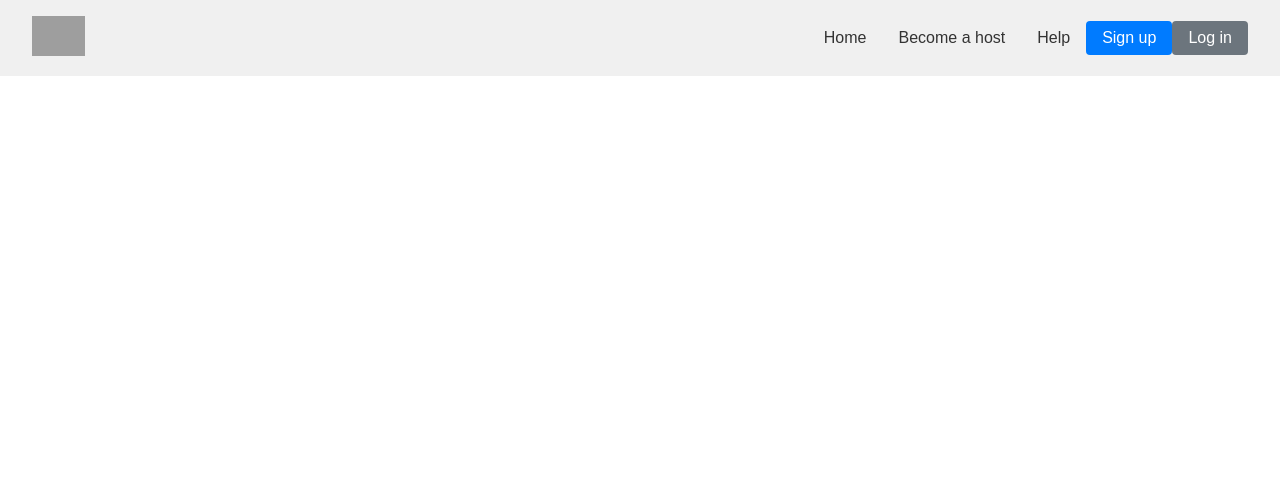
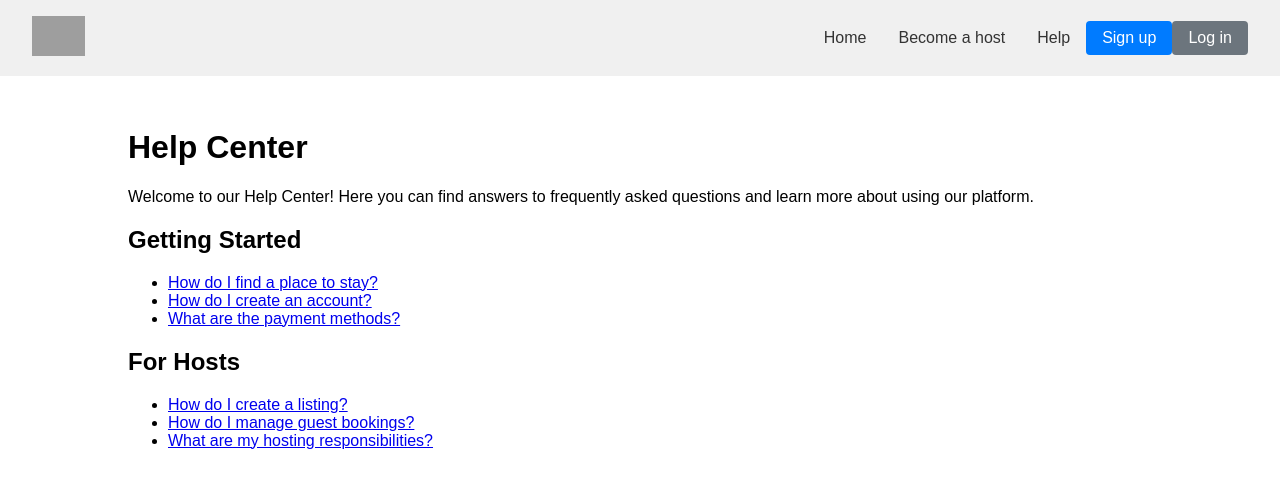
Before and after one commit to mohamedmehdigara/react-airbnb, a React (Create React App) app: page /help in a window 1280 px wide. Shown: the top 488 px of the page. Built offline with nearby package versions, Linux system fonts and the light colour scheme; grey boxes are pictures that could not be loaded.

Commit message:
added files

```diff
--- a/src/App.js
+++ b/src/App.js
@@ -9,6 +9,8 @@ import "./App.css";
 import SignupForm from './components/SignupForm';
 import LoginForm from './components/LoginForm';
 import BecomeHost from './components/BecomeHost';
+import Help from './components/Help';
+
 
 function App() {
   return (
@@ -23,6 +25,7 @@ function App() {
           <Route path="/SignupForm" element={<SignupForm/>} />
           <Route path="/LoginForm" element={<LoginForm/>} />
           <Route path="/become-host" element={<BecomeHost />} />
+          <Route path="/help" element={<Help />} />
 
 
           <Route element={<NotFoundPage/>} />
--- /dev/null
+++ b/src/components/Help.js
@@ -0,0 +1,41 @@
+import React from 'react';
+import { Link } from 'react-router-dom';
+
+function Help() {
+  return (
+    <div className="container">
+      <h1>Help Center</h1>
+      <p>
+        Welcome to our Help Center! Here you can find answers to frequently
+        asked questions and learn more about using our platform.
+      </p>
+      <h2>Getting Started</h2>
+      <ul>
+        <li>
+          <Link to="/">How do I find a place to stay?</Link>
+        </li>
+        <li>
+          <Link to="/">How do I create an account?</Link>
+        </li>
+        <li>
+          <Link to="/">What are the payment methods?</Link>
+        </li>
+      </ul>
+      <h2>For Hosts</h2>
+      <ul>
+        <li>
+          <Link to="/">How do I create a listing?</Link>
+        </li>
+        <li>
+          <Link to="/">How do I manage guest bookings?</Link>
+        </li>
+        <li>
+          <Link to="/">What are my hosting responsibilities?</Link>
+        </li>
+      </ul>
+      {/* Add more sections and links as needed */}
+    </div>
+  );
+}
+
+export default Help;
```
